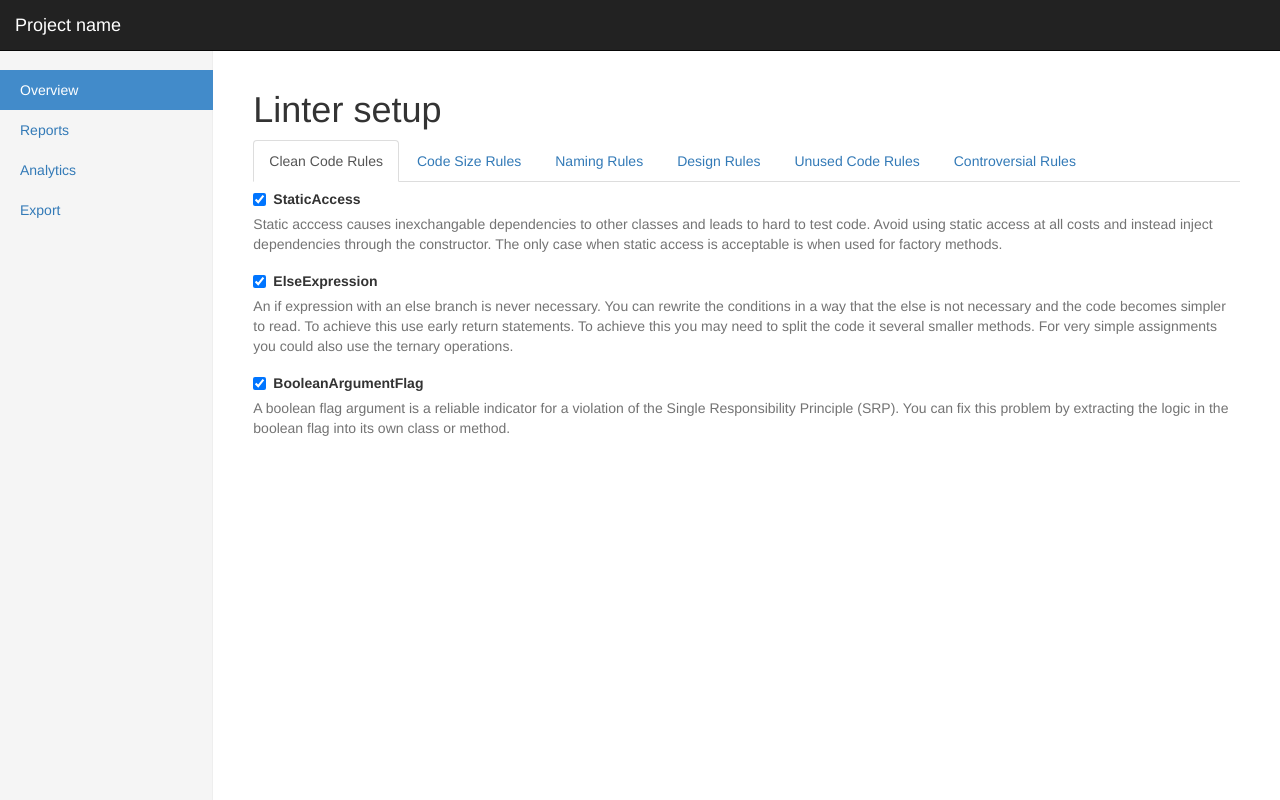
After one commit to ains/linted, a Django app: page /repository/1/scanner in a window 1280 px wide. The commit adds this page. Run offline with Django 3.2, Linux system fonts and the light colour scheme; parts of the project's set-up code (start-up, migrations or seed data) failed here and were passed over; some libraries are stand-ins or nearby versions.

Commit message:
Added phpmd ruleset and scanner setting template

```diff
--- a/linted/settings.py
+++ b/linted/settings.py
@@ -73,6 +73,8 @@ TEMPLATE_DIRS = (
     os.path.join(PROJECT_ROOT, 'templates'),
 )
 
+SCANNER_DIR = os.path.join(PROJECT_ROOT, 'scanner')
+
 # Database
 # https://docs.djangoproject.com/en/1.6/ref/settings/#databases
 
--- a/linted/urls.py
+++ b/linted/urls.py
@@ -11,6 +11,7 @@ urlpatterns = patterns('',
                        url(r'^repository/create/$', views.create_repository, name='create_repository'),
                        url(r'^repository/(?P<uuid>[a-zA-Z0-9\-]+)/$', views.view_repoository, name='view_repository'),
                        url(r'^repository/(?P<uuid>[a-zA-Z0-9\-]+)/scan$', views.run_scan, name='scan_repository'),
+                       url(r'^repository/(?P<uuid>[a-zA-Z0-9\-]+)/scanner$', views.scanner_settings, name='scanner_settings'),
 
                        url(r'^admin/', include(admin.site.urls)),
 )
--- a/linted/views.py
+++ b/linted/views.py
@@ -1,6 +1,10 @@
+import json
+import os
+
 from django.http import HttpResponse, HttpResponseRedirect
 from django.shortcuts import render, get_object_or_404
 from django.core.urlresolvers import reverse
+from django.conf import settings
 
 from linted.tasks import add, scan_repository
 from linted.models import Repository, RepositoryKey
@@ -70,3 +74,13 @@ def create_repository(request):
     return render(request, 'create_repository.html', {
         'form': form,
     })
+
+def scanner_settings(request, uuid):
+    ruleset_file = os.path.join(settings.SCANNER_DIR, 'phpmd', 'ruleset.json')
+
+    with open(ruleset_file) as f:
+        scanner_rules = json.loads(f.read())
+
+        return render(request, 'scanner_settings.html', {
+            "rules": scanner_rules
+        })
--- a/templates/base.html
+++ b/templates/base.html
@@ -42,7 +42,6 @@
             </ul>
         </div>
         <div class="col-sm-9 col-sm-offset-3 col-md-10 col-md-offset-2 main">
-            <h1 class="page-header">Dashboard</h1>
             {% block content %}
             {% endblock %}
         </div>
--- /dev/null
+++ b/templates/scanner_settings.html
@@ -0,0 +1,64 @@
+{% extends "base.html" %}
+{% load bootstrap3 %}
+{% block content %}
+<h1>Linter setup</h1>
+<form action="{% url 'create_repository' %}" method="post" class="form-horizontal">
+
+
+    <!-- Nav tabs -->
+    <ul class="nav nav-tabs">
+        {% for ruleset_name, ruleset_data in rules.items %}
+        {% if forloop.first %}
+        <li class="active">
+            {% else %}
+        <li>
+            {% endif %}
+
+            <a href="#{{ ruleset_name|slugify }}" data-toggle="tab">{{ ruleset_data.name }}</a>
+        </li>
+        {% endfor %}
+    </ul>
+
+    <!-- Tab panes -->
+    <div class="tab-content">
+        {% for ruleset_name, ruleset_data in rules.items %}
+        {% if forloop.first %}
+        <div class="tab-pane active" id="{{ ruleset_name|slugify }}">
+            {% else %}
+            <div class="tab-pane" id="{{ ruleset_name|slugify }}">
+                {% endif %}
+
+                {% for rule_name, rule_data in ruleset_data.rules.items %}
+                <div>
+                    <fieldset>
+                        <div class="checkbox">
+                            <label>
+                                <input type="checkbox" checked> <strong>{{rule_name}}</strong>
+                            </label>
+                        </div>
+
+                        <span class="help-block">{{ rule_data.description }}</span>
+
+                        {% for property_name, property_data in rule_data.properties.items %}
+                        <div class="form-group">
+                            <label for="exampleInputEmail1" class="col-sm-2 control-label">{{ property_name }}</label>
+
+                            <div class="col-sm-10">
+                                <input type="email" class="form-control" id="exampleInputEmail1"
+                                       placeholder="{{ property_data.default}}"/>
+
+
+                                <p class="help-block">{{ property_data.description}}</p>
+                            </div>
+                        </div>
+                        {% endfor %}
+
+                    </fieldset>
+                </div>
+                {% endfor %}
+            </div>
+            {% endfor %}
+        </div>
+</form>
+
+{% endblock %}
```
Also changed, not shown: scanner/phpmd/generate_form.py (+30 -7 lines), scanner/phpmd/ruleset.json (added, +1 -0 lines).
